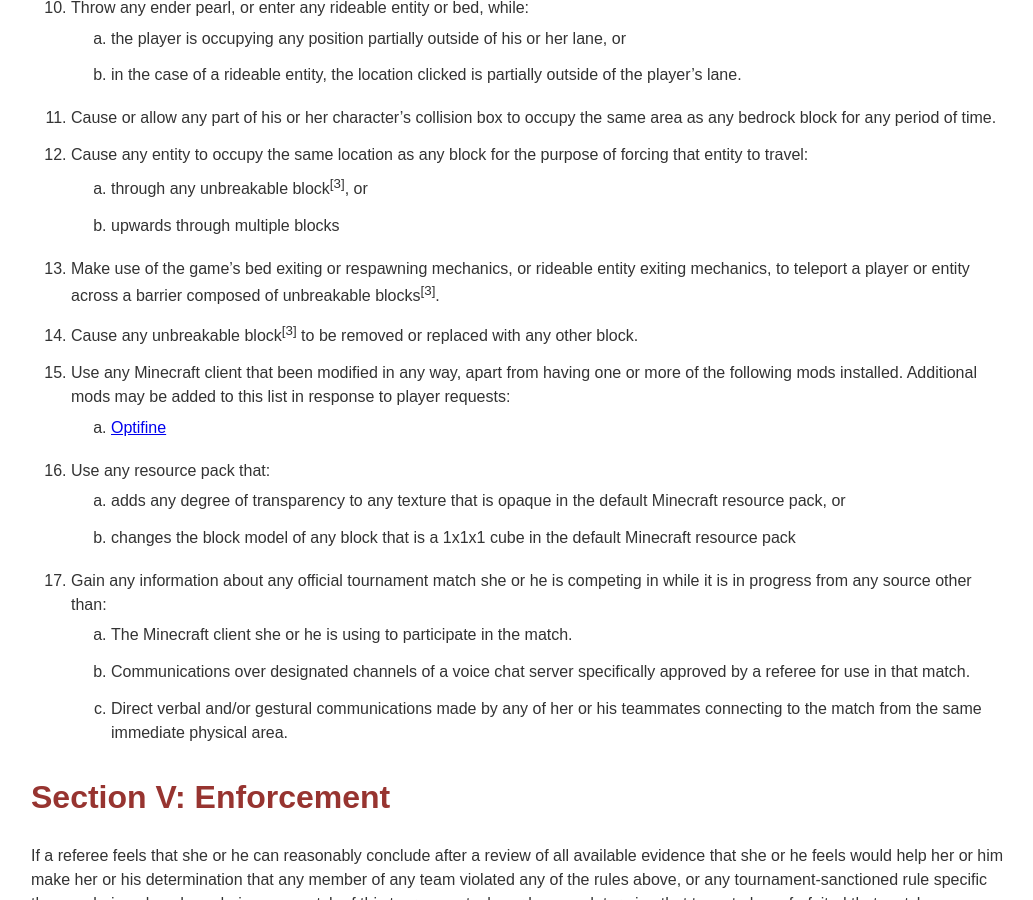
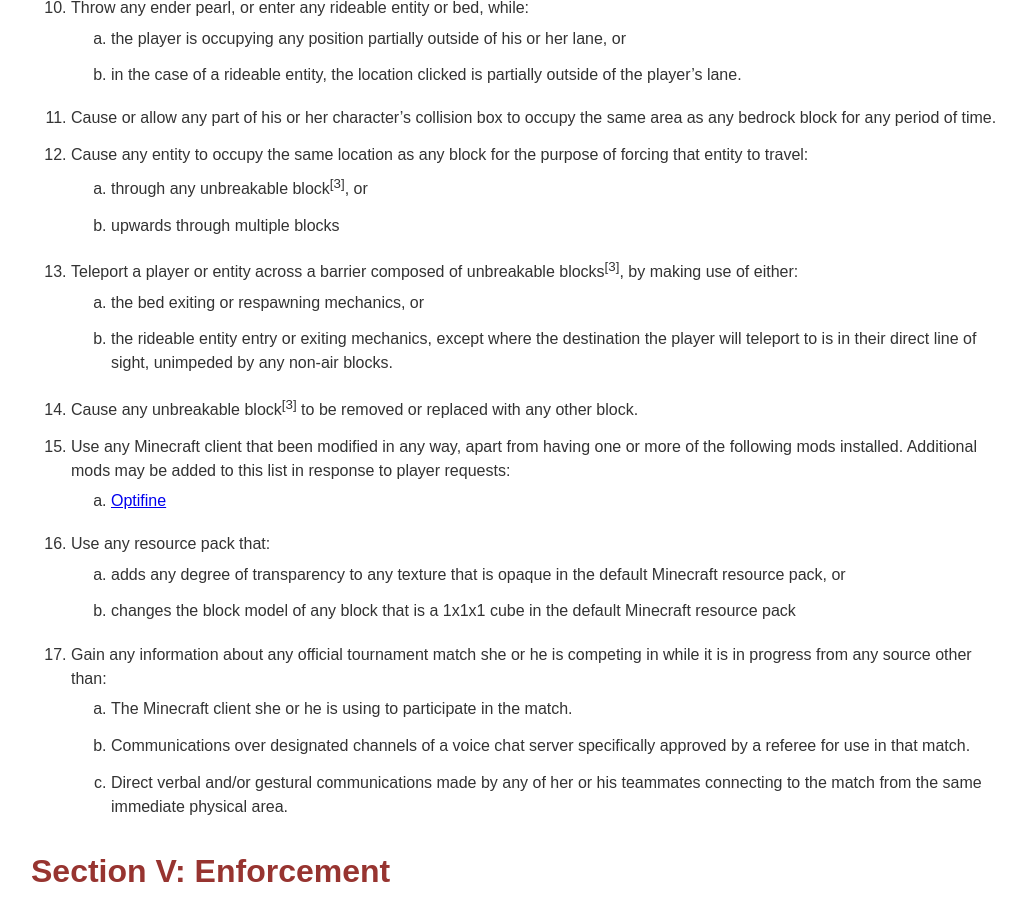
Before and after one commit to rmct/ruleset, a Jekyll site: the page built from index.md, in a window 1280 px wide and 900 px high, scrolled down 1852 px. Shown: the whole window, without its empty margins (119-1152 px from the left). Built offline with Jekyll 4.4.1, drawn with Linux system fonts in a browser that asks for light colours.

Commit message:
Prevent certain bedrock bypass exploits

```diff
--- a/index.md
+++ b/index.md
@@ -41,7 +41,9 @@ No player shall, during any official match he or she participates in, beginning
 12. Cause any entity to occupy the same location as any block for the purpose of forcing that entity to travel:
     1. through any unbreakable block<sup>[3]</sup>, or
     2. upwards through multiple blocks
-13. Make use of the game's bed exiting or respawning mechanics, or rideable entity exiting mechanics, to teleport a player or entity across a barrier composed of unbreakable blocks<sup>[3]</sup>.
+13. Teleport a player or entity across a barrier composed of unbreakable blocks<sup>[3]</sup>, by making use of either:
+    1. the bed exiting or respawning mechanics, or
+    2. the rideable entity entry or exiting mechanics, except where the destination the player will teleport to is in their direct line of sight, unimpeded by any non-air blocks.
 14. Cause any unbreakable block<sup>[3]</sup> to be removed or replaced with any other block.
 15. Use any Minecraft client that been modified in any way, apart from having one or more of the following mods installed. Additional mods may be added to this list in response to player requests:
     1. [Optifine](http://www.minecraftforum.net/forums/mapping-and-modding/minecraft-mods/1272953-optifine-hd-a4-fps-boost-hd-textures-aa-af-and)
```
